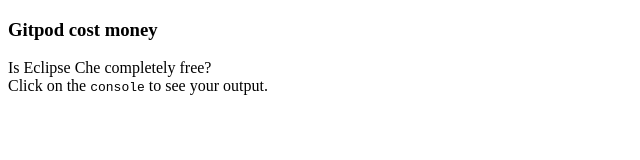
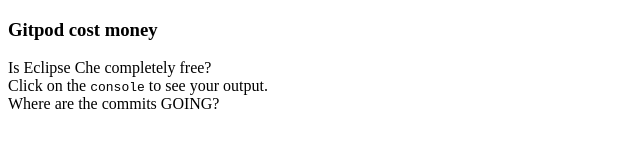
Before and after one commit to MisterBrash/sumjs, a plain HTML site: page index.html in a window 1280 px wide. Shown: the whole page, without its empty margins (0-640 px from the left). Drawn offline with Linux system fonts and the light colour scheme.

Commit message:
Modified HTML

```diff
--- a/index.html
+++ b/index.html
@@ -11,5 +11,6 @@
     <h3>Gitpod cost money</h3>
     Is Eclipse Che completely free?
     <div id="output">Click on the <code>console</code> to see your output.</div>
+    Where are the commits GOING?
   </body>
 </html>
```
